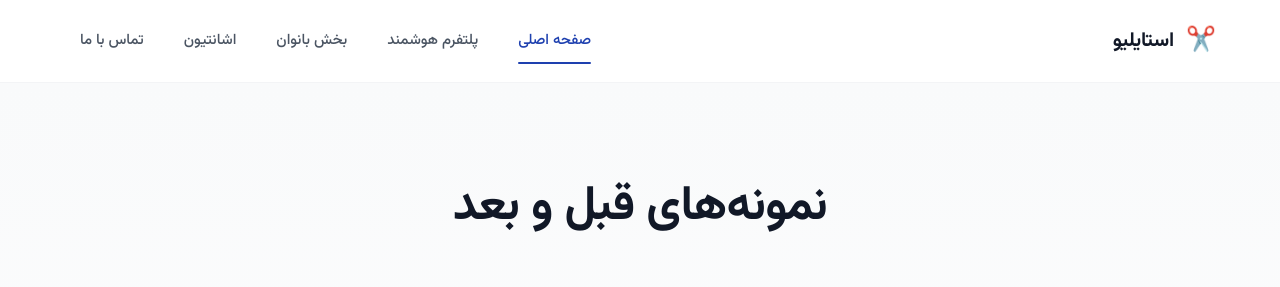
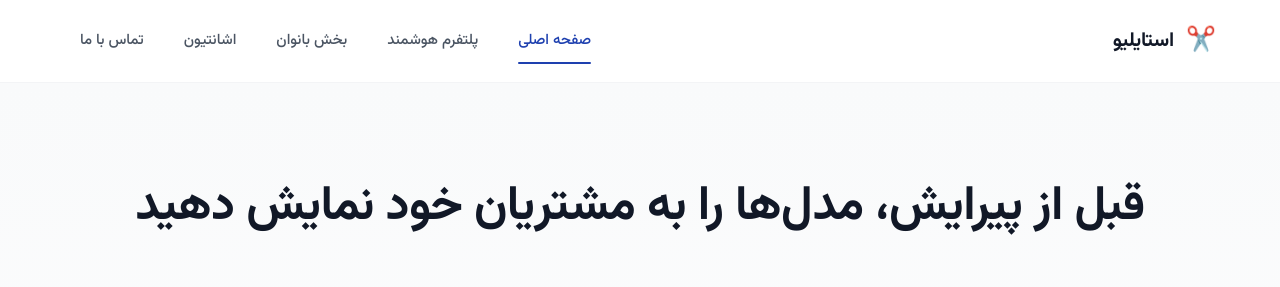
Before and after one commit to mahdi921/barber-shop-presentation, a React (Vite) app: page / in a window 1280 px wide. Shown: the top 287 px of the page. Built offline with nearby package versions, Linux system fonts and the light colour scheme.

Commit message:
fix: update panorama gallery title to more compelling message

```diff
--- a/src/components/PanoramaGallery.jsx
+++ b/src/components/PanoramaGallery.jsx
@@ -43,7 +43,7 @@ export default function PanoramaGallery() {
     return (
         <section id="hero" className="panorama-section" aria-label="نمونه مدل‌ها">
             <div className="container">
-                <h2 className="panorama-title">نمونه‌های قبل و بعد</h2>
+                <h2 className="panorama-title">قبل از پیرایش، مدل‌ها را به مشتریان خود نمایش دهید</h2>
 
                 <div className="panorama-controls">
                     <button
```
